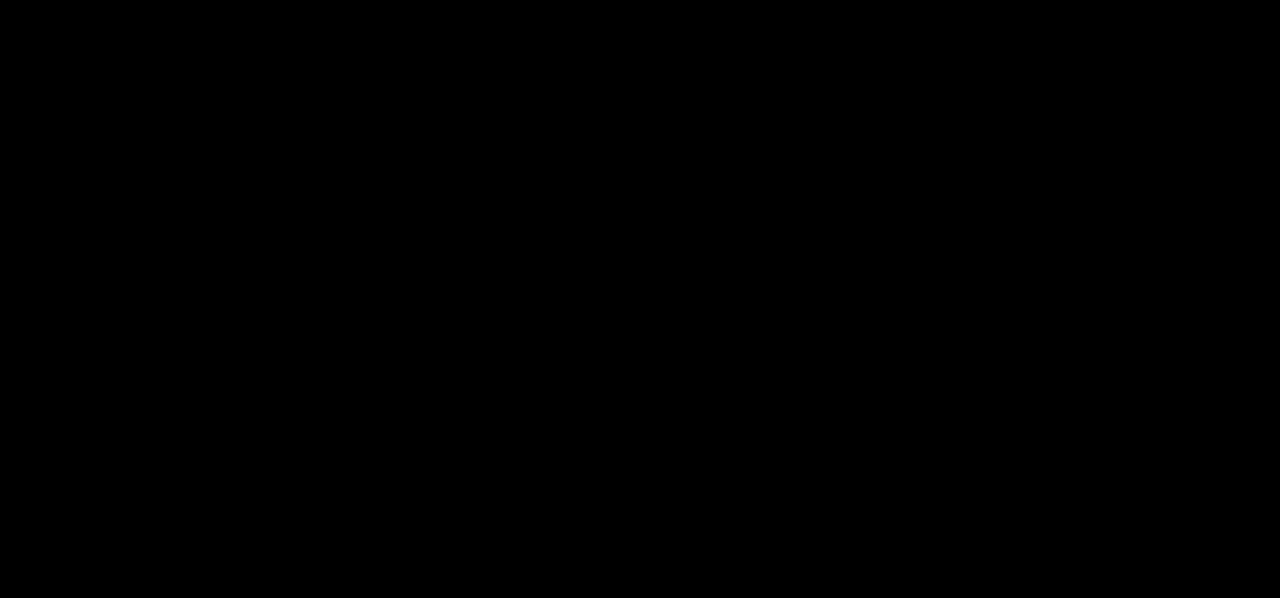
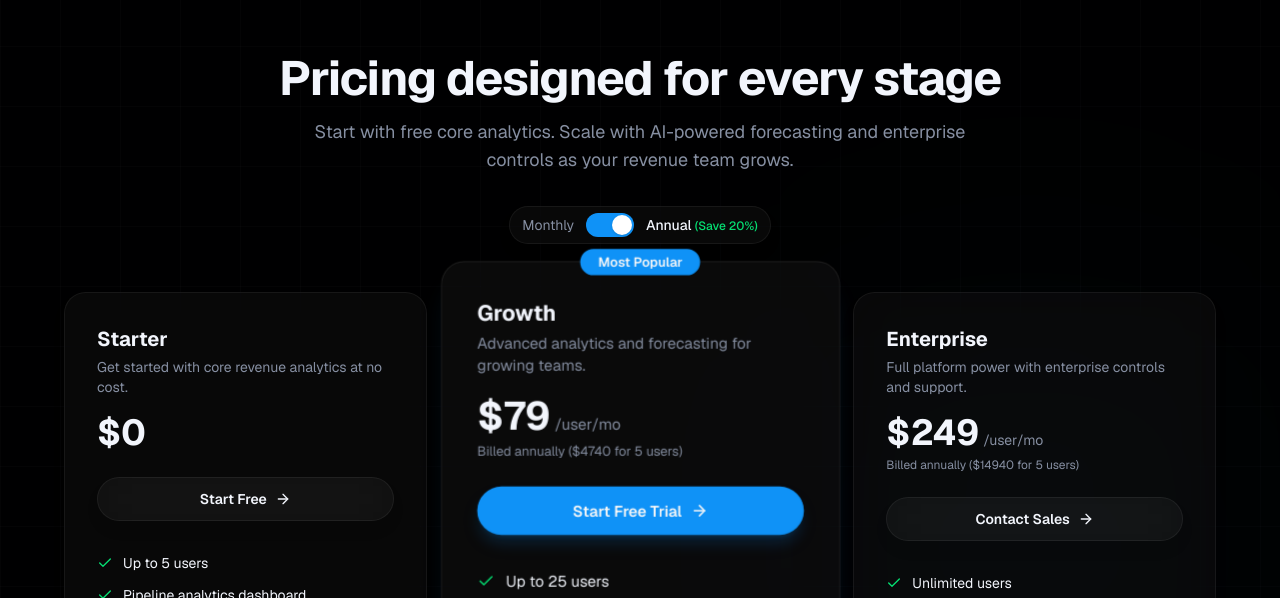
Before and after one commit to anas-khan-antimatter/mkt-pulse-analytics, a Next.js app in the folder pulse-analytics-site/: page / in a window 1280 px wide. Shown: the part 1922-2520 px from the top of the page. Before the commit the page ends 1848 px from the top, so only its background shows below. Built offline with nearby package versions, Linux system fonts and the light colour scheme.

Commit message:
antimatter: checkpoint ch_muna2ojo_1

```diff
--- a/pulse-analytics-site/src/app/page.tsx
+++ b/pulse-analytics-site/src/app/page.tsx
@@ -1,11 +1,13 @@
 import HeroSection from "@/components/HeroSection";
 import FeaturesSection from "@/components/FeaturesSection";
+import PricingSection from "@/components/PricingSection";
 
 export default function Home() {
   return (
     <>
       <HeroSection />
       <FeaturesSection />
+      <PricingSection />
     </>
   );
 }
```
